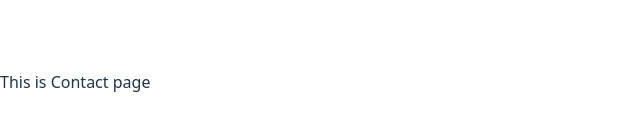
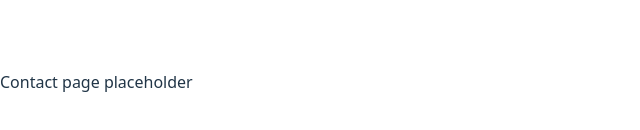
Before and after one commit to tantran-agilityio/ssr-demo, a React (Vite) app: page /contact in a window 1280 px wide. Shown: the part 318-448 px from the top of the page, without its empty margins (0-640 px from the left). Built offline with nearby package versions, Linux system fonts and the light colour scheme.

Commit message:
fix: format code and update comments

```diff
--- a/src/pages/Contact/index.tsx
+++ b/src/pages/Contact/index.tsx
@@ -1,5 +1,5 @@
 const ContactPage = () => {
-  return <div>This is Contact page</div>;
+  return <div>Contact page placeholder</div>;
 };
 
 export default ContactPage;
--- a/src/pages/Home/index.tsx
+++ b/src/pages/Home/index.tsx
@@ -2,17 +2,23 @@ import { Suspense } from "react";
 import InnerComponent from "../../components/InnerComponent";
 
 const HomePage = () => {
+  // Call the API request but don’t get the result yet. Keep the promise to use later with <Suspense>
   const dataPromise = fetch("https://jsonplaceholder.typicode.com/posts").then(
     (res) => res.json()
   );
 
   const componentType = typeof window === "undefined" ? "server" : "client";
 
-  console.log("Type of component is: ", componentType);
+  // This is needed to understand whether the component is rendered on server or client
+  // It is used in the example to show that the component is rendered on server
+  if (typeof window === "undefined") {
+    console.log("Type of component is: ", componentType);
+  }
 
   return (
     <div>
       <p>This is Home page</p>
+
       <Suspense fallback="loading...">
         <InnerComponent promise={dataPromise} />
       </Suspense>
```
